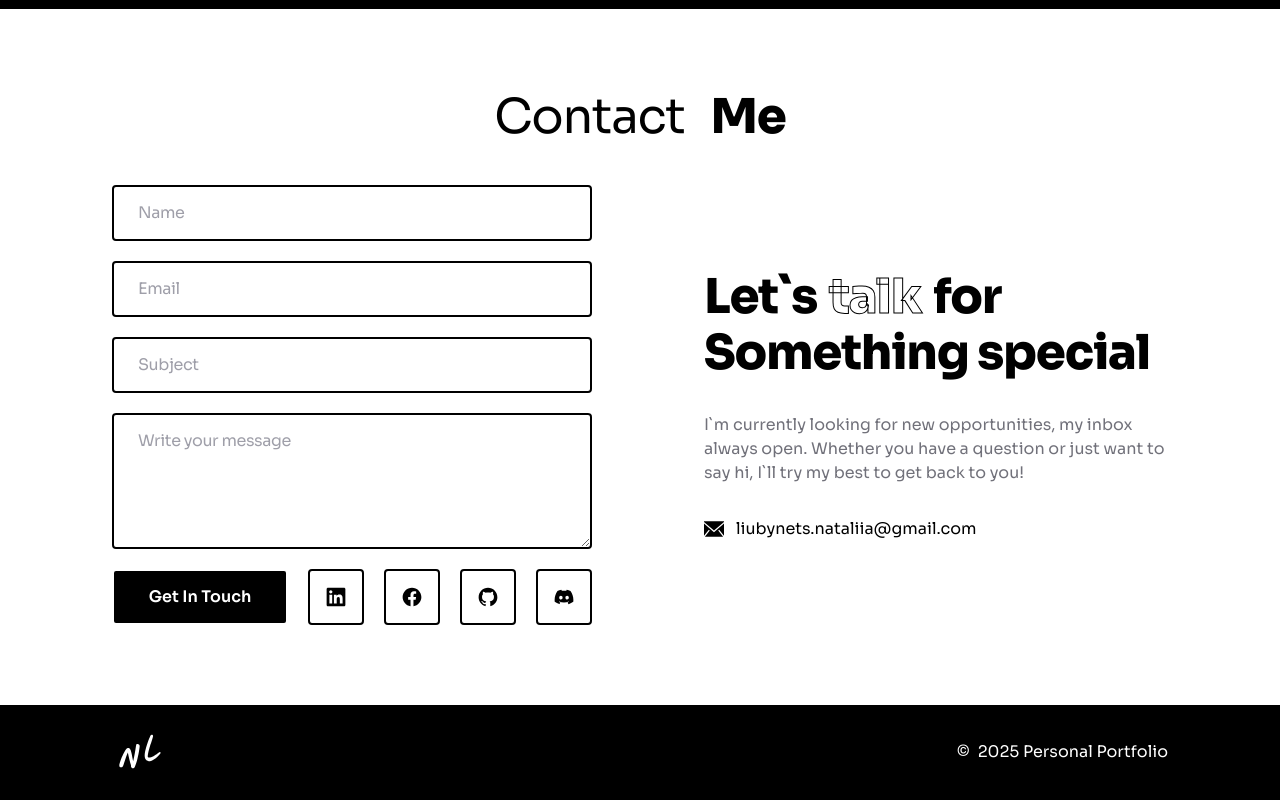
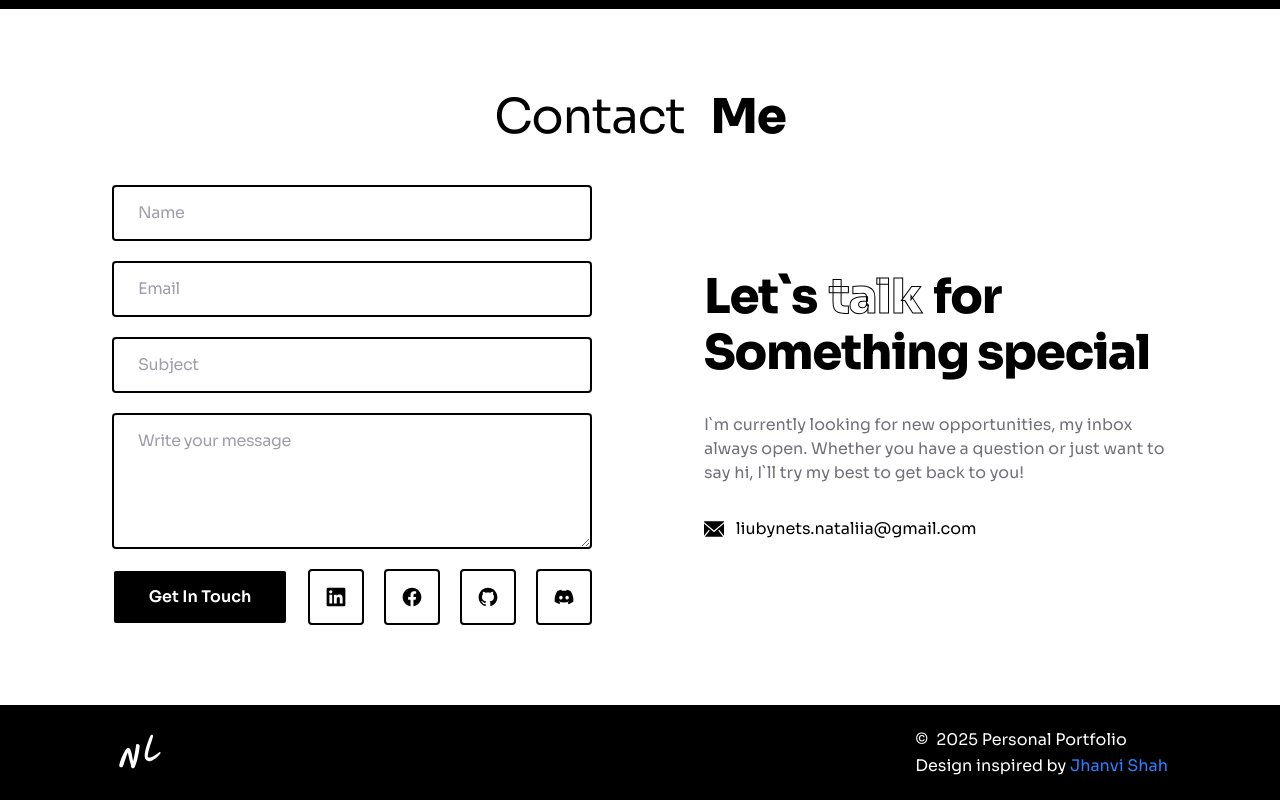
Before and after one commit to IntToLong/portfolio, a React (Vite) app: page / in a window 1280 px wide. Shown: the part 4667-5467 px from the top of the page. Built offline with nearby package versions, Linux system fonts and the light colour scheme.

Commit message:
feat(footer): add designer acknowledgment

```diff
--- a/src/components/Footer/Footer.tsx
+++ b/src/components/Footer/Footer.tsx
@@ -5,10 +5,23 @@
   return (
     <footer className="bg-primary-black text-primary-white flex items-center justify-between px-5 py-5 md:px-20 lg:px-[112px]">
       <Logo color="white" />
-      <p className="flex items-center gap-2">
-        <span className="text-lg">&#169;</span>{" "}
-        <span>{year} Personal Portfolio</span>
-      </p>
+      <div className="flex flex-col">
+        <p className="flex items-center gap-2">
+          <span className="text-lg">&#169;</span>{" "}
+          <span>{year} Personal Portfolio</span>
+        </p>
+        <span>
+          Design inspired by{" "}
+          <a
+            href="https://www.figma.com/@jhanvishah"
+            className="text-blue-500"
+            target="_blank"
+            rel="noopener noreferrer"
+          >
+            Jhanvi Shah
+          </a>
+        </span>
+      </div>
     </footer>
   );
 }
```
